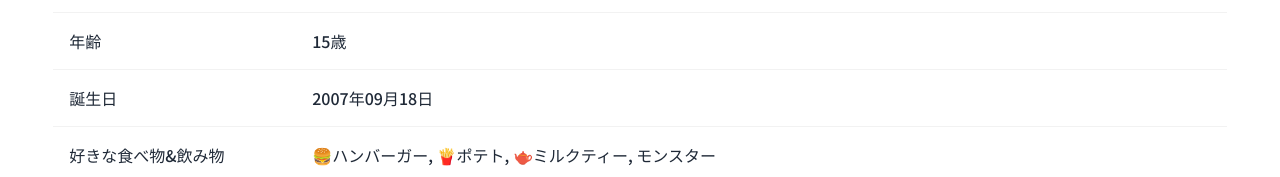
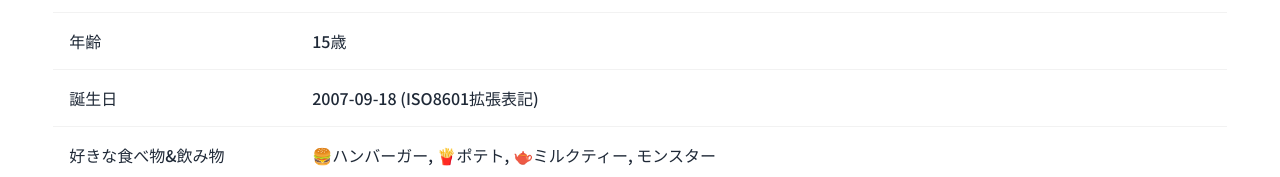
Before and after one commit to nikachu2012/portfolio-old, a React (Vite) app: page /profile in a window 1280 px wide. Shown: the part 533-710 px from the top of the page. Built offline with nearby package versions, Linux system fonts and the light colour scheme; the HTML template or start-up script is replaced by a standard one.

Commit message:
[fix] 日付をISO8601拡張表記に変更

```diff
--- a/src/Profile.tsx
+++ b/src/Profile.tsx
@@ -72,7 +72,7 @@ function Profile() {
                                 </tr>
                                 <tr>
                                     <td>誕生日</td>
-                                    <td>2007年09月18日</td>
+                                    <td>2007-09-18 (ISO8601拡張表記)</td>
                                 </tr>
                                 <tr>
                                     <td>好きな食べ物&amp;飲み物</td>
```
